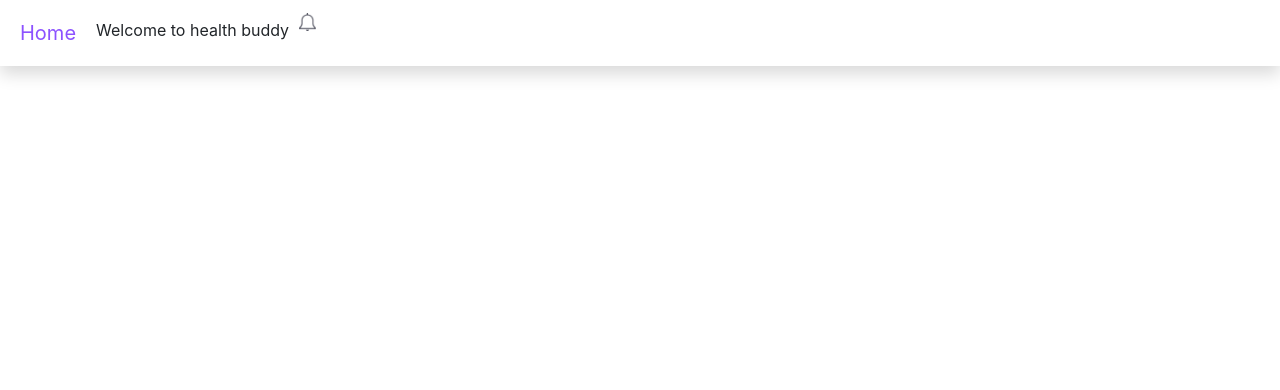
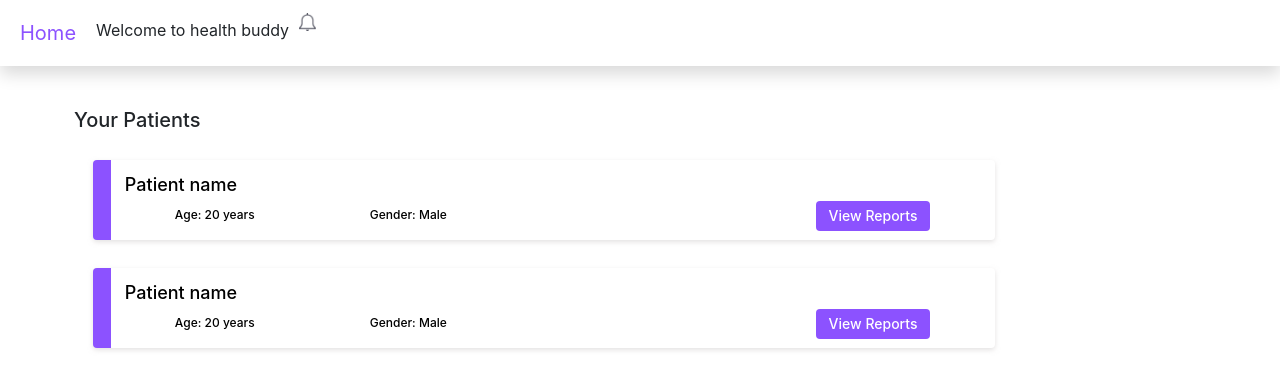
Before and after one commit to kanishka8276/Health_Monitoring_System, a React (Create React App) app: page /dashboard/doctor in a window 1280 px wide. Shown: the top 390 px of the page. Built offline with nearby package versions, Linux system fonts and the light colour scheme.

Commit message:
patient list

```diff
--- /dev/null
+++ b/src/Dashboard/Dashboard.css
@@ -0,0 +1,26 @@
+.rowCard {
+    background: #FFFFFF;
+    box-shadow: 0px 2px 5px rgba(202, 198, 198, 0.5);
+    border-radius: 4px;
+    height:80px;
+    margin:3% 2%;
+    padding:1.5%;
+    border-left: 18px solid #8C52FF;
+}
+.rowHeading {
+    font-weight: 500;
+    font-size: 18px;
+    line-height: 21px;
+    color: #000000;
+    overflow: hidden;
+    text-overflow: ellipsis;
+    display: -webkit-box;
+    -webkit-line-clamp: 1;
+    -webkit-box-orient: vertical;
+}
+.details {
+    font-weight: 500;
+    font-size: 12px;
+    line-height: 14px;
+    color: #000000;
+}
--- a/src/Dashboard/DoctorDashboard.js
+++ b/src/Dashboard/DoctorDashboard.js
@@ -1,7 +1,17 @@
 import React, { useState, useEffect } from 'react'
 import { Link} from 'react-router-dom';
+import PatientListItem from './PatientListItem';
 
 function DoctorDashboard() {
-    return (<></>);
+    return (
+    <div className="container-fluid">
+        <div className="row mt-5">
+            <div className="col-12 col-lg-10">
+            <h5>Your Patients</h5>
+        <PatientListItem/>
+        <PatientListItem/>
+        </div>
+        </div>
+    </div>);
 }
 export default DoctorDashboard;
--- /dev/null
+++ b/src/Dashboard/PatientListItem.js
@@ -0,0 +1,30 @@
+import React, { useState, useEffect } from 'react'
+import { Link} from 'react-router-dom';
+import './Dashboard.css';
+
+function PatientListItem() {
+    return (
+    <div className="rowCard">
+          <div className="rowHeading col-12">
+            Patient name
+          </div>
+        <div className="row" style={{marginTop:"-2%"}}>
+          <div className="col-3 details">
+           Age: 20 years
+          </div>
+          <div className="col-3 details">
+           Gender: Male
+          </div>
+          <div className="col-6">
+                <button
+                  type="button"
+                  className="btn purple-btn float-end"
+                  style={{marginTop:"-2%"}}
+                >
+                  View Reports
+                </button>
+            </div>
+          </div>
+    </div>);
+}
+export default PatientListItem;
--- a/src/index.css
+++ b/src/index.css
@@ -20,6 +20,15 @@ code {
   border-radius: 4px;
   color: #fff;
   margin-top: 20px;
+}
+.purple-btn:hover {
+  font-weight: 500;
+  font-size: 14px;
+  line-height: 16px;
+  background: #fff;
+  border-radius: 4px;
+  border: 1px solid #8c52ff;
+  color: #8c52ff;
 }
 .btn-signin {
   width: 40%;
```
